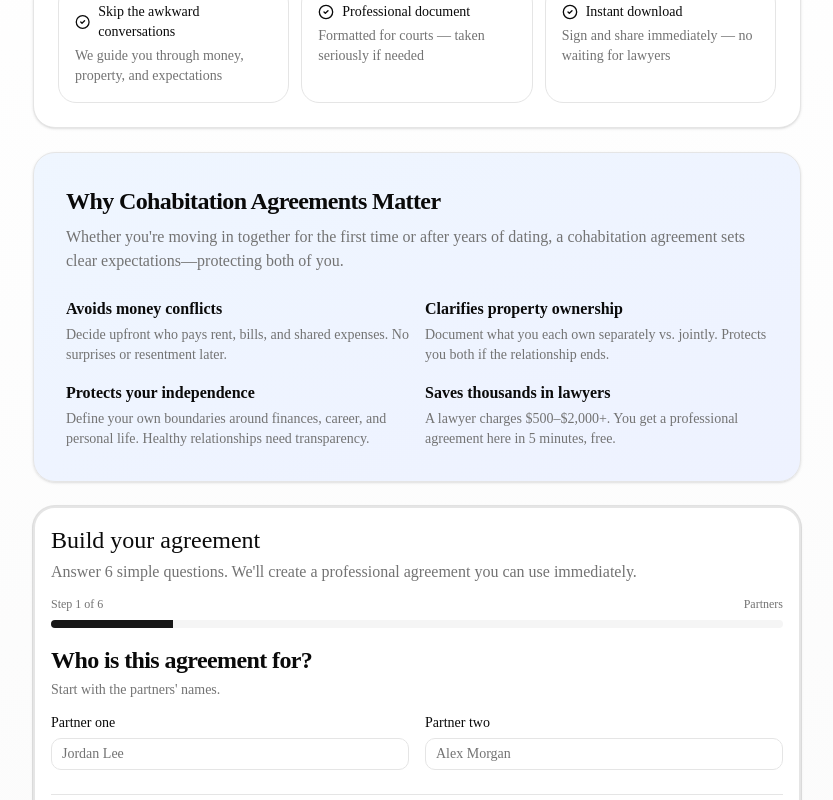
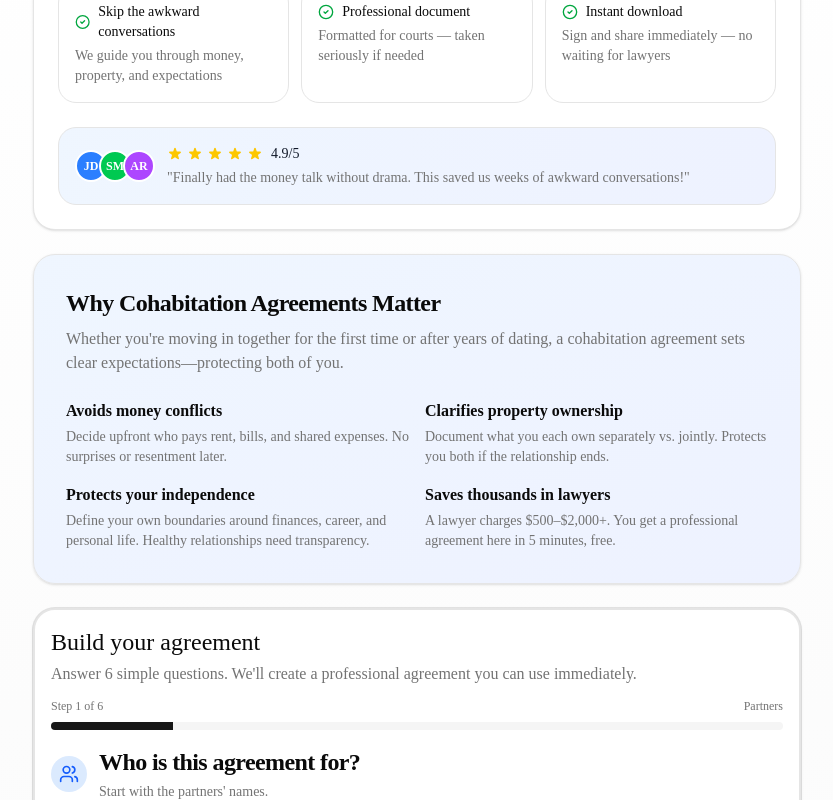
Before and after one commit to shopifysota/cohab-app, a Next.js app: page / in a window 1280 px wide. Shown: the part 260-1060 px from the top of the page, without its empty margins (223-1056 px from the left). Built offline with nearby package versions, Linux system fonts and the light colour scheme.

Commit message:
Major UX improvements - prominent download buttons, social proof, step icons, enhanced conversion elements

```diff
--- a/app/page.tsx
+++ b/app/page.tsx
@@ -8,6 +8,12 @@ import {
   ArrowLeft,
   Download,
   CheckCircle2,
+  Users,
+  Home,
+  DollarSign,
+  FileText,
+  AlertTriangle,
+  Eye,
 } from "lucide-react";
 import { Card, CardContent, CardHeader, CardTitle, CardDescription } from "@/components/ui/card";
 import { Button } from "@/components/ui/button";
@@ -169,13 +175,34 @@ export default function CohabitationAgreementGenerator() {
                 ["Professional document", "Formatted for courts — taken seriously if needed"],
                 ["Instant download", "Sign and share immediately — no waiting for lawyers"],
               ].map(([title, desc]) => (
-                <div key={title} className="rounded-2xl border p-4">
+                <div key={title} className="rounded-2xl border p-4 hover:shadow-md transition-shadow">
                   <div className="flex items-center gap-2 text-sm font-medium">
-                    <CheckCircle2 className="h-4 w-4" /> {title}
+                    <CheckCircle2 className="h-4 w-4 text-green-600" /> {title}
                   </div>
                   <p className="mt-1 text-sm text-muted-foreground">{desc}</p>
                 </div>
               ))}
+            </div>
+
+            <div className="mt-6 rounded-2xl bg-gradient-to-r from-blue-50 to-indigo-50 border p-4">
+              <div className="flex items-center gap-3">
+                <div className="flex -space-x-2">
+                  <div className="h-8 w-8 rounded-full bg-blue-500 border-2 border-white flex items-center justify-center text-xs font-semibold text-white">JD</div>
+                  <div className="h-8 w-8 rounded-full bg-green-500 border-2 border-white flex items-center justify-center text-xs font-semibold text-white">SM</div>
+                  <div className="h-8 w-8 rounded-full bg-purple-500 border-2 border-white flex items-center justify-center text-xs font-semibold text-white">AR</div>
+                </div>
+                <div className="flex-1">
+                  <div className="flex items-center gap-1 mb-1">
+                    {[...Array(5)].map((_, i) => (
+                      <svg key={i} className="h-4 w-4 fill-yellow-400 text-yellow-400" viewBox="0 0 20 20">
+                        <path d="M9.049 2.927c.3-.921 1.603-.921 1.902 0l1.07 3.292a1 1 0 00.95.69h3.462c.969 0 1.371 1.24.588 1.81l-2.8 2.034a1 1 0 00-.364 1.118l1.07 3.292c.3.921-.755 1.688-1.54 1.118l-2.8-2.034a1 1 0 00-1.175 0l-2.8 2.034c-.784.57-1.838-.197-1.539-1.118l1.07-3.292a1 1 0 00-.364-1.118L2.98 8.72c-.783-.57-.38-1.81.588-1.81h3.461a1 1 0 00.951-.69l1.07-3.292z" />
+                      </svg>
+                    ))}
+                    <span className="text-sm font-medium text-gray-900 ml-1">4.9/5</span>
+                  </div>
+                  <p className="text-sm text-muted-foreground">"Finally had the money talk without drama. This saved us weeks of awkward conversations!"</p>
+                </div>
+              </div>
             </div>
           </div>
 
@@ -218,7 +245,12 @@ export default function CohabitationAgreementGenerator() {
             <CardContent className="space-y-6">
               {step === 0 && (
                 <div className="space-y-4">
+                  <div className="flex items-center gap-3 mb-4">
+                    <div className="rounded-full bg-blue-100 p-2">
+                      <Users className="h-5 w-5 text-blue-600" />
+                    </div>
                     <SectionHeader title="Who is this agreement for?" description="Start with the partners' names." />
+                  </div>
                   <div className="grid gap-4 md:grid-cols-2">
                     <div className="space-y-2">
                       <Label>Partner one</Label>
@@ -234,7 +266,12 @@ export default function CohabitationAgreementGenerator() {
 
               {step === 1 && (
                 <div className="space-y-4">
+                  <div className="flex items-center gap-3 mb-4">
+                    <div className="rounded-full bg-green-100 p-2">
+                      <Home className="h-5 w-5 text-green-600" />
+                    </div>
                     <SectionHeader title="Where will you live together?" description="Add the shared home details and intended move-in date." />
+                  </div>
                   <div className="space-y-2">
                     <Label>Address</Label>
                     <Input value={form.address} onChange={(e) => update("address", e.target.value)} placeholder="123 Main Street, Apt 4B" />
@@ -254,7 +291,12 @@ export default function CohabitationAgreementGenerator() {
 
               {step === 2 && (
                 <div className="space-y-4">
+                  <div className="flex items-center gap-3 mb-4">
+                    <div className="rounded-full bg-yellow-100 p-2">
+                      <DollarSign className="h-5 w-5 text-yellow-600" />
+                    </div>
                     <SectionHeader title="How will expenses work?" description="Capture the main financial arrangements." />
+                  </div>
                   <div className="space-y-2">
                     <Label>Rent or mortgage split</Label>
                     <Textarea value={form.rentMortgageSplit} onChange={(e) => update("rentMortgageSplit", e.target.value)} placeholder="50/50 split, paid monthly on the 1st" />
@@ -272,7 +314,12 @@ export default function CohabitationAgreementGenerator() {
 
               {step === 3 && (
                 <div className="space-y-4">
+                  <div className="flex items-center gap-3 mb-4">
+                    <div className="rounded-full bg-purple-100 p-2">
+                      <FileText className="h-5 w-5 text-purple-600" />
+                    </div>
                     <SectionHeader title="Who owns what?" description="Document property, debts, and pets." />
+                  </div>
                   <div className="space-y-2">
                     <Label>Property owned before moving in</Label>
                     <Textarea value={form.existingProperty} onChange={(e) => update("existingProperty", e.target.value)} />
@@ -294,7 +341,12 @@ export default function CohabitationAgreementGenerator() {
 
               {step === 4 && (
                 <div className="space-y-4">
+                  <div className="flex items-center gap-3 mb-4">
+                    <div className="rounded-full bg-orange-100 p-2">
+                      <AlertTriangle className="h-5 w-5 text-orange-600" />
+                    </div>
                     <SectionHeader title="What happens if things change?" description="Add move-out and dispute-resolution terms." />
+                  </div>
                   <div className="space-y-2">
                     <Label>Breakup or move-out terms</Label>
                     <Textarea value={form.breakupTerms} onChange={(e) => update("breakupTerms", e.target.value)} rows={5} />
@@ -317,7 +369,12 @@ export default function CohabitationAgreementGenerator() {
 
               {step === 5 && (
                 <div className="space-y-4">
+                  <div className="flex items-center gap-3 mb-4">
+                    <div className="rounded-full bg-emerald-100 p-2">
+                      <Eye className="h-5 w-5 text-emerald-600" />
+                    </div>
                     <SectionHeader title="Review and download" description="Your agreement is ready. Download it in your preferred format." />
+                  </div>
                   {error ? <div className="rounded-2xl border border-amber-300 bg-amber-50 p-3 text-sm text-amber-900">{error}</div> : null}
                   <AgreementPreview content={agreementText} />
                 </div>
@@ -336,24 +393,35 @@ export default function CohabitationAgreementGenerator() {
                       Next <ArrowRight className="ml-2 h-4 w-4" />
                     </Button>
                   ) : (
-                    <>
-                      <Button variant="outline" onClick={downloadText} className="text-base px-6 py-2">
-                        <Download className="mr-2 h-4 w-4" /> TXT
+                    <div className="w-full space-y-4">
+                      <div className="rounded-2xl bg-gradient-to-r from-green-50 to-emerald-50 border border-green-200 p-4">
+                        <div className="flex items-center gap-2 text-green-800 mb-2">
+                          <CheckCircle2 className="h-5 w-5" />
+                          <span className="font-semibold">Your agreement is ready!</span>
+                        </div>
+                        <p className="text-sm text-green-700">Download in your preferred format. All files include professional formatting.</p>
+                      </div>
+                      <div className="grid gap-3 sm:grid-cols-3">
+                        <Button onClick={downloadText} className="h-12 text-base font-semibold bg-blue-600 hover:bg-blue-700 shadow-lg hover:shadow-xl transition-all">
+                          <Download className="mr-2 h-5 w-5" /> Download TXT
                         </Button>
                         <Button
-                        variant="outline"
                           onClick={() => downloadFromRoute("/api/export-docx", "cohabitation-agreement.docx", "application/vnd.openxmlformats-officedocument.wordprocessingml.document")}
-                        className="text-base px-6 py-2"
+                          className="h-12 text-base font-semibold bg-green-600 hover:bg-green-700 shadow-lg hover:shadow-xl transition-all"
                         >
-                        <Download className="mr-2 h-4 w-4" /> DOCX
+                          <Download className="mr-2 h-5 w-5" /> Download DOCX
                         </Button>
                         <Button
                           onClick={() => downloadFromRoute("/api/export-pdf", "cohabitation-agreement.pdf", "application/pdf")}
-                        className="text-base px-6 py-2"
+                          className="h-12 text-base font-semibold bg-red-600 hover:bg-red-700 shadow-lg hover:shadow-xl transition-all"
                         >
-                        <Download className="mr-2 h-4 w-4" /> PDF
+                          <Download className="mr-2 h-5 w-5" /> Download PDF
                         </Button>
-                    </>
+                      </div>
+                      <div className="text-center text-sm text-muted-foreground">
+                        ✨ <strong>10,000+ couples</strong> have created agreements like yours
+                      </div>
+                    </div>
                   )}
                 </div>
               </div>
```
Lines whose indentation alone changed are shown as unchanged.
